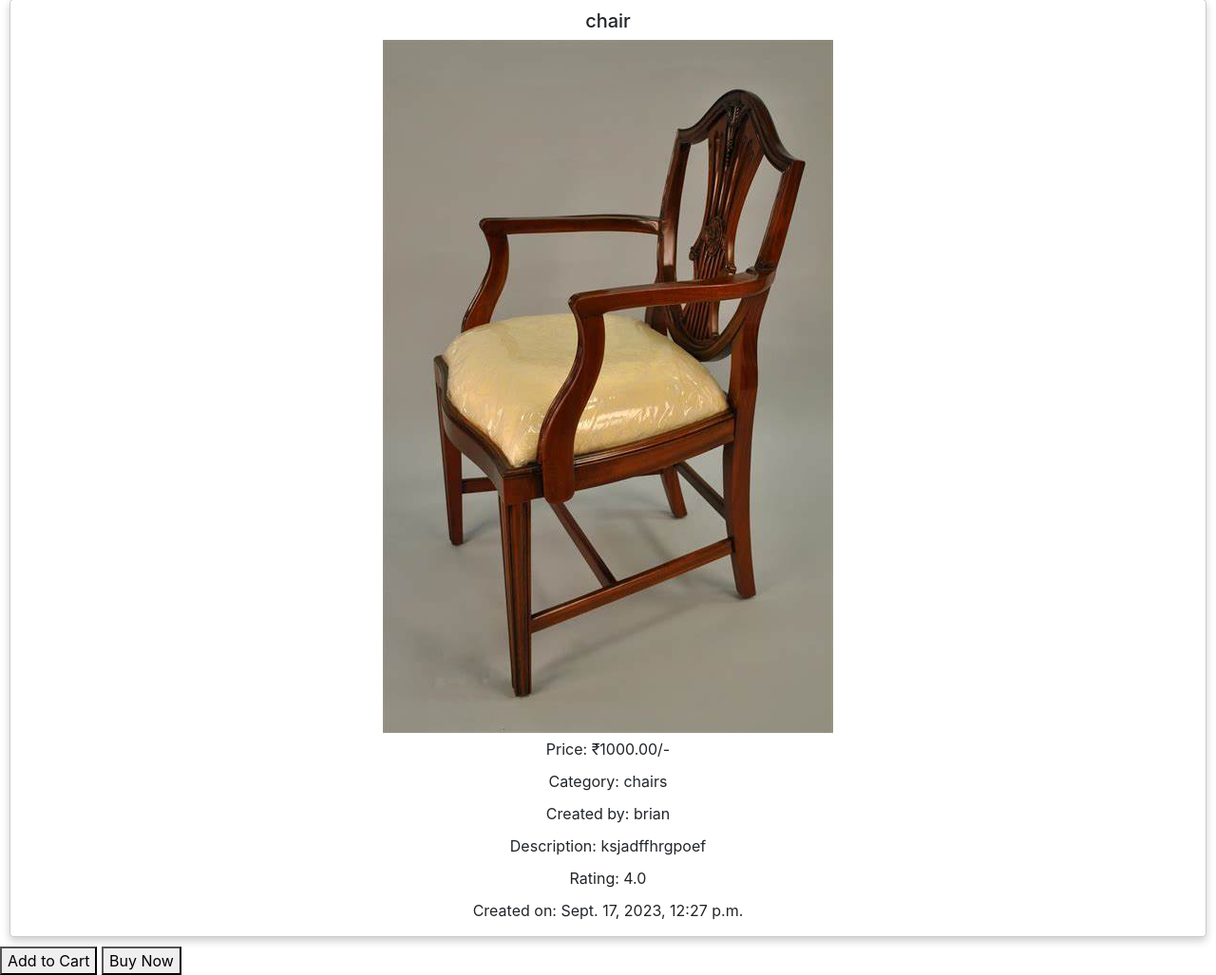
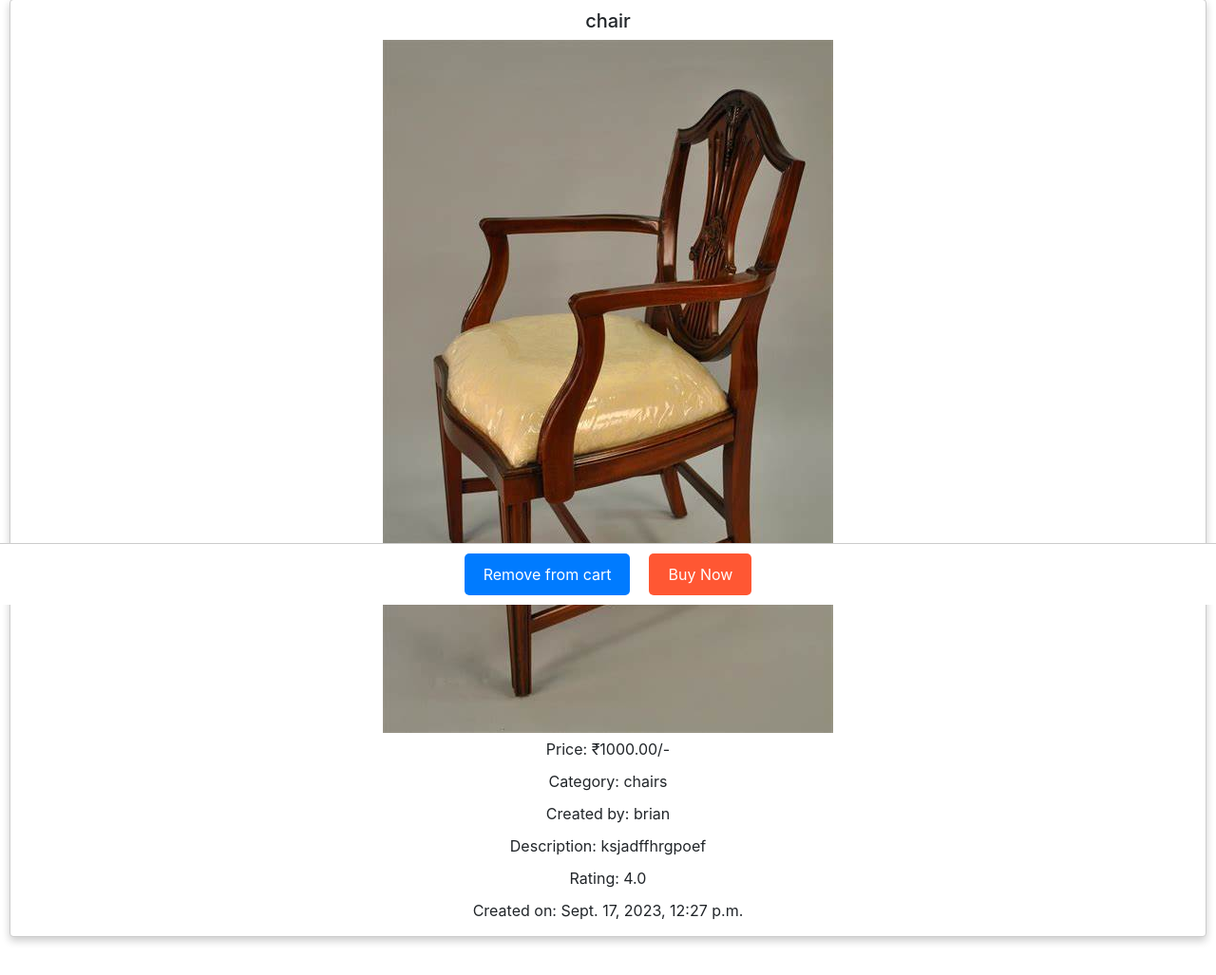
Before and after one commit to rohith22e5/materialsfound, a Django app: page /furniture/4 in a window 1280 px wide. Shown: the part 163-1190 px from the top of the page at 95% size. After the commit the page ends 1157 px from the top, so only its background shows below. Run offline with Django 4.2, Linux system fonts and the light colour scheme; a user stored in the database is signed in; data comes from the database, SQL or seed files in the repository; both versions use the stored data as it was after the commit; some libraries are stand-ins or nearby versions.

Commit message:
completed cart

```diff
--- a/allfurnitures/static/allfurnitures/furniture.css
+++ b/allfurnitures/static/allfurnitures/furniture.css
@@ -92,4 +92,49 @@ h2 {
     margin-top: 20px;
 }
 
+/* Add this CSS to your existing styles.css file */
+
+#options {
+    position: fixed;
+    bottom: 0;
+    left: 0;
+    right: 0;
+    background-color: #fff;
+    border-top: 1px solid #ccc;
+    display: flex;
+    justify-content: center; /* Center the buttons horizontally */
+    padding: 10px;
+}
+
+/* Style the "Add to Cart" button */
+#cart_button {
+    padding: 10px 20px;
+    background-color: #007BFF; /* Blue color for Add to Cart */
+    color: #fff;
+    border: none;
+    border-radius: 5px;
+    cursor: pointer;
+    transition: background-color 0.3s;
+    margin: 0 10px; /* Add some spacing between buttons */
+}
+
+#cart_button:hover {
+    background-color: #0056b3;
+}
+
+/* Style the "Buy Now" button */
+#buy_button {
+    padding: 10px 20px;
+    background-color: #FF5733; /* Orange color for Buy Now */
+    color: #fff;
+    border: none;
+    border-radius: 5px;
+    cursor: pointer;
+    transition: background-color 0.3s;
+    margin: 0 10px; /* Add some spacing between buttons */
+}
+
+#buy_button:hover {
+    background-color: #FF4500;
+}
 /* Add additional styles as needed for your specific design */
--- a/allfurnitures/static/allfurnitures/furniture.js
+++ b/allfurnitures/static/allfurnitures/furniture.js
@@ -2,8 +2,52 @@ document.addEventListener('DOMContentLoaded', function() {
     console.log('furniture.js loaded');
     const element=document.getElementById('cart_button');
     element.onclick=function(){
-        console.log('cart button clicked');
-        fetch('/Cart', {
+        const fss= document.getElementById('cards');
+        fss.style.display='none';
+        const ess = document.getElementById('options');
+        ess.style.display='none';
+        if (element.innerHTML==='Add to cart'){
+            const divi=document.createElement('div')
+            divi.innerHTML=`<div class="card" style="width: 18rem;">
+            <div class="form-group">
+            <label for="input_quantity">Quantity:</label>
+            <input type="number" class="form-control" name="quantity" id="input_quantity" placeholder="Enter quantity">
+            </div>
+            <button id="add_quantity" class="btn btn-primary">Add to cart</button>
+                </div>`
+            document.querySelector('#show_cards').append(divi);
+            console.log('cart button clicked');
+            const elemental=document.getElementById('add_quantity');
+            elemental.onclick=function(){
+                divi.style.display='none';
+                console.log('add quantity button clicked');
+                fetch('/Cart', {
+                method: 'POST',
+                headers: {
+                    "Content-Type": "application/json",
+                    "X-CSRFToken": getCookie("csrftoken")
+                },
+                body: JSON.stringify({
+                    id: element.dataset.id,
+                    quantity: document.querySelector('#input_quantity').value
+                })
+            }).then(response => response.json()).then(result => {
+                console.log(result);
+                alert(result.message);
+                if (result.message === 'Added to cart') {
+                    element.innerHTML='Remove from cart';
+                } else {
+                    element.innerHTML='Add to cart';
+                }
+                window.location.reload();
+            }).catch(error => {
+                console.log('Error:', error);
+            });
+
+            };
+        }
+        else{
+            fetch('/Cart', {
             method: 'POST',
             headers: {
                 "Content-Type": "application/json",
@@ -15,14 +59,13 @@ document.addEventListener('DOMContentLoaded', function() {
             })
         }).then(response => response.json()).then(result => {
             console.log(result);
-            if (result.message === 'Added to cart') {
-                element.innerHTML='Remove from cart';
-            } else {
-                element.innerHTML='Add to cart';
-            }
+            alert(result.message);
+            element.innerHTML='Add to cart';
+            window.location.reload();
         }).catch(error => {
             console.log('Error:', error);
         });
+        };
     }
 });
 
--- a/allfurnitures/templates/allfurnitures/furniture.html
+++ b/allfurnitures/templates/allfurnitures/furniture.html
@@ -15,9 +15,10 @@
     </div>
     <div id="options">
         {% csrf_token %}
-        <button id="cart_button"  data-id="{{ furniture.id }} ">Add to Cart</button>
+        <button id="cart_button"  data-id="{{ furniture.id }} ">{{ change_button }}</button>
         <button id="buy_button"  data-id="{{ furniture.id }}">Buy Now</button>
     </div>
+    <div id="show_cards"></div>
 {% endblock %}
 
 {% block script %}
--- a/allfurnitures/views.py
+++ b/allfurnitures/views.py
@@ -113,9 +113,18 @@ def cart(request):
         furniture_id = data.get("id")
         quantity = data.get("quantity")
         furniture = Furniture.objects.get(id=furniture_id)
+        existing_cart_item = Cart.objects.filter(user=request.user, furniture=furniture).first()
         cart = Cart(user=request.user, furniture=furniture, quantity=quantity)
+        if existing_cart_item:
+    # Item already exists in the cart, so remove it
+            existing_cart_item.delete()
+            usercarts = request.user.carts.count()
+            return JsonResponse({"message": "Removed from cart", "cart_items": usercarts}, status=201)
+        # Item doesn't exist in the cart, so add it
         cart.save()
-        return JsonResponse({"message":"Added to cart"},status=201)
+        usercarts = request.user.carts.count()
+        return JsonResponse({"message": "Added to cart", "cart_items": usercarts}, status=201)
+
 
 @login_required
 def account(request):
@@ -127,8 +136,16 @@ def account(request):
 @login_required
 def furniture(request,furniture_id):
     if request.method=="GET":
-        return render(request, "allfurnitures/furniture.html",{
-            "furniture": Furniture.objects.get(id=furniture_id)
+        cart=Cart.objects.filter(user=request.user, furniture=Furniture.objects.get(id=furniture_id)).first()
+        if cart:
+            return render(request, "allfurnitures/furniture.html",{
+                "furniture": Furniture.objects.get(id=furniture_id),
+                "change_button": "Remove from cart"
+            })
+        else:
+         return render(request, "allfurnitures/furniture.html",{
+            "furniture": Furniture.objects.get(id=furniture_id),
+            "change_button": "Add to cart"
         })
     else:
         return HttpResponse("Method not allowed")
```
Also changed, not shown: allfurnitures/templates/allfurnitures/login.html (+91 -3 lines), db.sqlite3.
